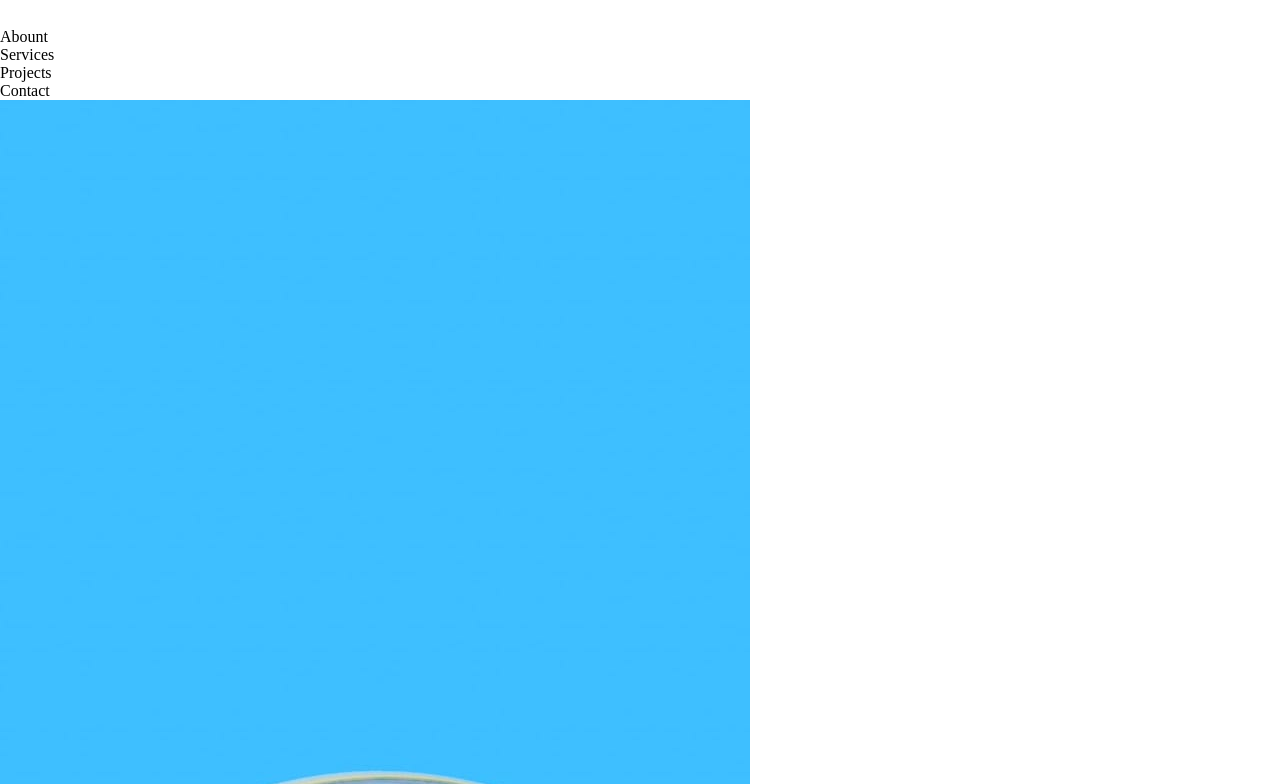
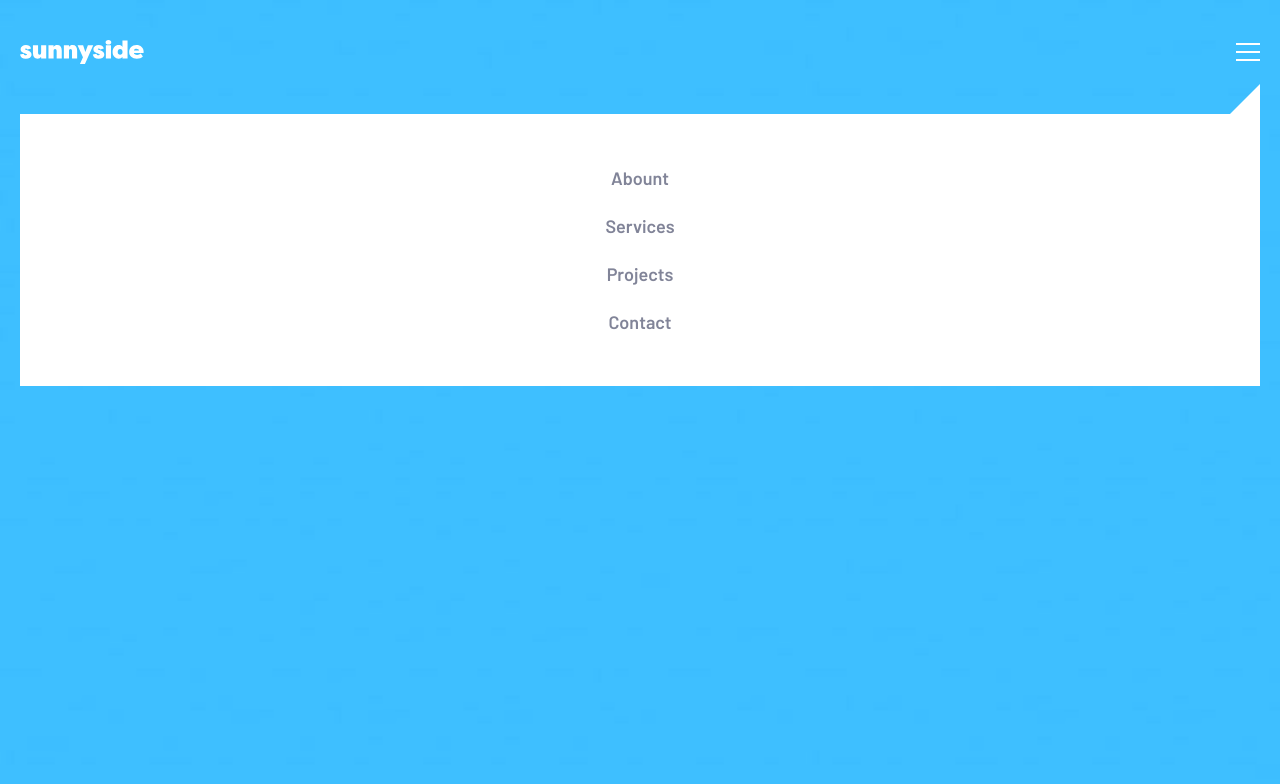
Before and after one commit to kujerocoding/sunnyside-agency-landing-page, a React (Vite) app: page / in a window 1280 px wide. Shown: the top 784 px of the page. Built offline with nearby package versions, Linux system fonts and the light colour scheme.

Commit message:
Add styles to the Navbar component

```diff
--- a/src/App.css
+++ b/src/App.css
@@ -21,3 +21,54 @@
     margin: 0;
     padding: 0;
 }
+
+body{
+    font-family: var(--FFPRIMARY);
+    font-size: var(--FS);
+}
+
+nav{
+    width: 100%;
+    position: fixed;
+    z-index: 1;
+    background-color: transparent;
+
+    padding: 40px 20px;
+
+}
+
+.nav--icons--container{
+    display: flex;
+    justify-content: space-between;
+    align-items: center;
+}
+
+nav > ul {
+    margin-top: 50px;
+    text-align: center;
+    padding-block: 40px;
+    background-color: white;
+    list-style: none;
+    color: var(--DARKGRAYISHBLUE);
+    line-height: 3rem;
+    position: relative;
+}
+
+nav > ul::before{
+    content: "";
+    position: absolute;
+    width: 0px;
+    height: 0px;
+    top: -30px;
+    right: 0;
+    border-top: 20px solid transparent;
+    border-left: 20px solid transparent;
+    border-bottom: 20px solid white;
+    border-right: 20px solid white;
+
+}
+
+
+header > img {
+    width: 100%;
+}
--- a/src/App.jsx
+++ b/src/App.jsx
@@ -8,7 +8,7 @@ import './App.css'
 
 const App = () => {
   return (
-    <div>
+    <div className='app--container'>
       <Navbar />
       <Main />
       <Testimonials />
--- a/src/components/Main.jsx
+++ b/src/components/Main.jsx
@@ -3,9 +3,9 @@ import React from 'react'
 const Main = () => {
   return (
     <main>
-        <div>
+        <header>
             <img src="../src/assets/images/mobile/image-header.jpg" alt="orange fruit" />
-        </div>
+        </header>
         <div>
             <span role="img" aria-label='egg'></span>
             <h1>We are creatives Transform your brand</h1>
--- a/src/components/Navbar.jsx
+++ b/src/components/Navbar.jsx
@@ -3,8 +3,11 @@ import React from 'react'
 const Navbar = () => {
   return (
     <nav>
-      <img src="./src/assets/images/logo.svg" alt="logo" />
-      <img src="./src/assets/images/icon-hamburger.svg" alt="hamburger menu" />
+      <div className='nav--icons--container'>
+        <img src="./src/assets/images/logo.svg" alt="logo" />
+        <img src="./src/assets/images/icon-hamburger.svg" alt="hamburger menu" />
+      </div>
+
       <ul>
         <li>Abount</li>
         <li>Services</li>
```
